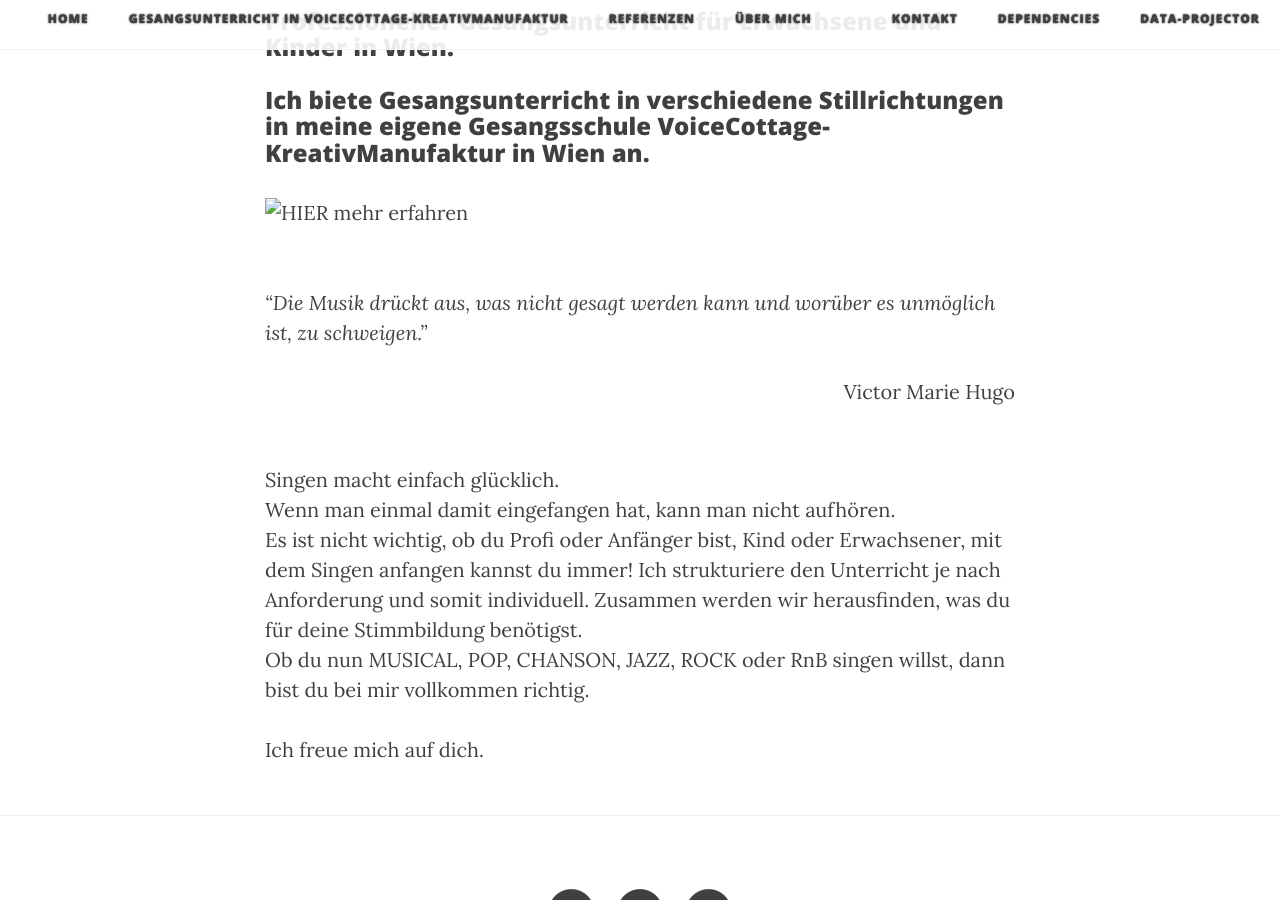
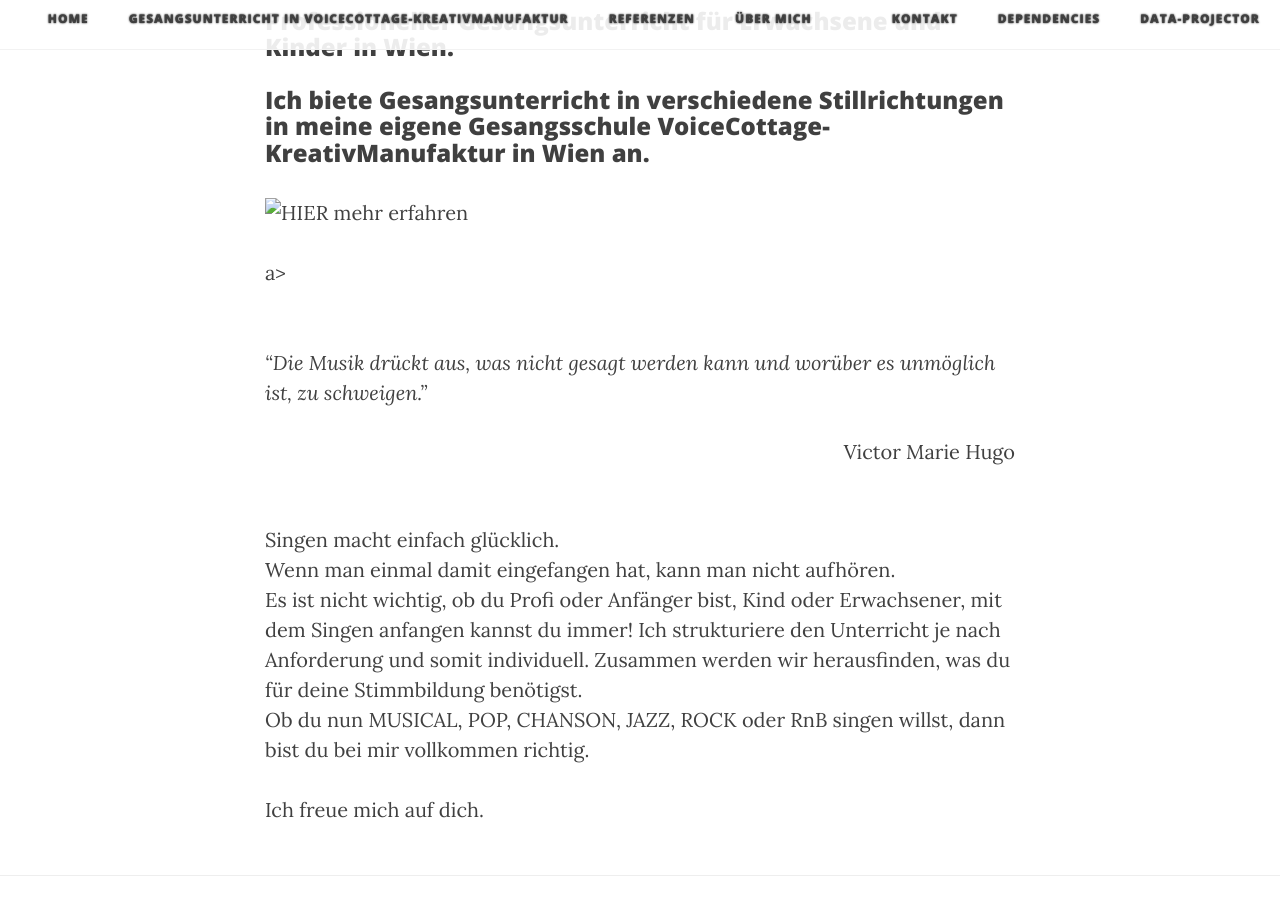
Before and after one commit to janhyza/gesangscoaching.at, a Jekyll site: the page built from index.md, in a window 1280 px wide and 900 px high, scrolled down 740 px. Built offline with Jekyll 4.4.1, drawn with Linux system fonts in a browser that asks for light colours; nearby versions of some CDN libraries.

```diff
--- a/index.md
+++ b/index.md
@@ -14,7 +14,7 @@ Ich biete Gesangsunterricht in verschiedene Stillrichtungen in meine eigene Gesa
 
 <img src="logo-web-cierne.jpg" width="50" height="50" alt="HIER mehr erfahren">
 
-
+a>
 
 <br>
 <i>
```
